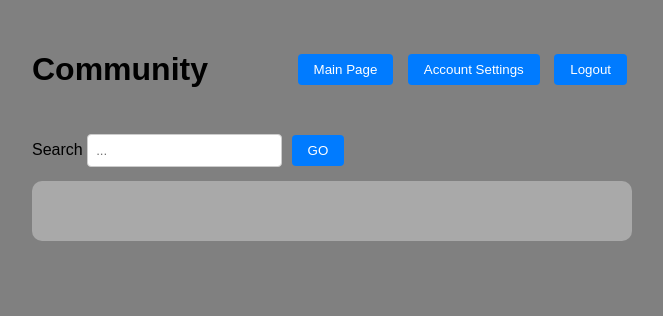
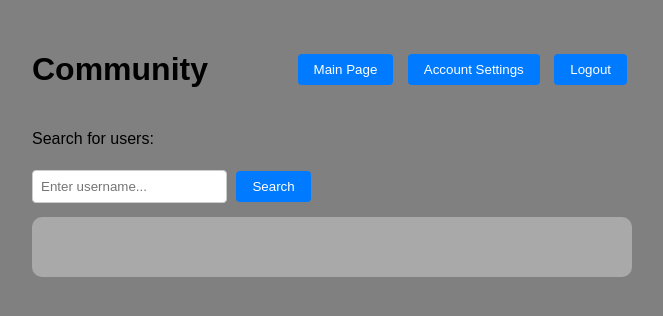
Before and after one commit to s1lenk/zaklucna, a Flask app: page /community_page in a window 1280 px wide. Shown: the top 316 px of the page, without its empty margins (308-971 px from the left). Run offline with Flask 3, Linux system fonts and the light colour scheme; the visitor is signed in with stand-in values (Sample User, id 1).

Commit message:
bruh, this shit is hard to make

```diff
--- a/main.py
+++ b/main.py
@@ -103,7 +103,7 @@ def search_for_user():
         searched_username = request.form['searched_username']
         current_username = session['username']
 
-        search_username_result = user_table.search(User.username == searched_username)
+        search_username_result = user_table.get(User.username == searched_username)
 
         if search_username_result:
             user_data = {
@@ -117,12 +117,12 @@ def search_for_user():
         else:
             return jsonify({
                 'success': False,
-                'error': 'user not found'
+                'error': 'User not found'
             })
 
     except Exception as e:
         print(f"An error occured while trying to search: {str(e)}")
-        return jsonify({'success': False, 'Error': 'An error occured while trying to search'})
+        return jsonify({'success': False, 'error': 'An error occured while trying to search'})
 
 
 @app.route('/create_repository', methods=['POST'])
--- a/templates/community_page.html
+++ b/templates/community_page.html
@@ -27,9 +27,9 @@
 
     <div>
         <div id="error-message" style="color: yellow; display: none; font-weight: bold;"></div>
-        <label for="search_user">Search</label>
-        <input id="search_user" type="text" placeholder="...">
-        <button onclick="search_user()">GO</button>
+        <label for="search_user">Search for users:</label><br><br>
+        <input id="search_user" type="text" placeholder="Enter username...">
+        <button onclick="search_user()">Search</button>
     </div>
 
     <div class="container">
```
